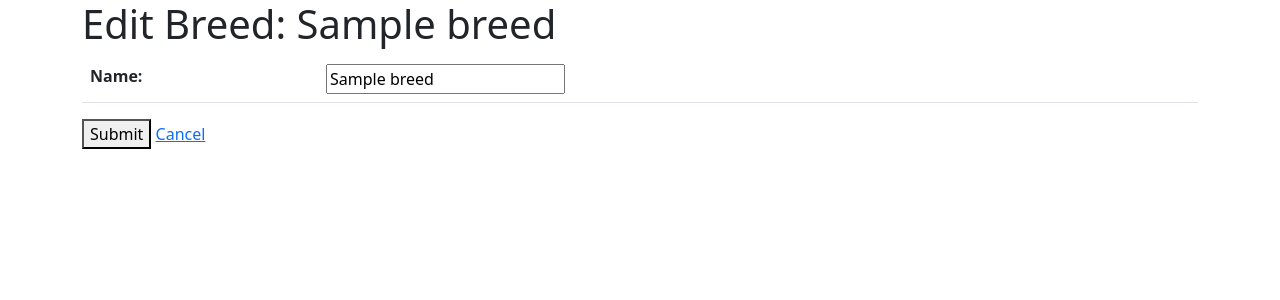
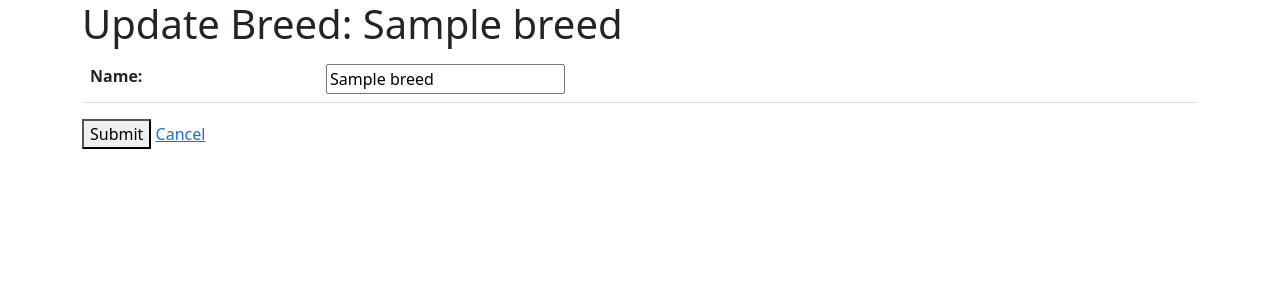
Before and after one commit to Junaid7200/DjangoForEverybody, a Django app: page /cats/breed/1/update in a window 1280 px wide. Shown: the top 300 px of the page. Run offline with Django 4.2, Linux system fonts and the light colour scheme; a user stored in the database is signed in; tables that the repository leaves empty hold one stand-in row (values such as "Sample post"); some libraries are stand-ins or nearby versions.

Commit message:
fix: small tweaks to satisfy autograder

```diff
--- a/mysite/cats/templates/cats/breed_form.html
+++ b/mysite/cats/templates/cats/breed_form.html
@@ -1,9 +1,9 @@
 {% extends "base_bootstrap.html" %}
 
-{% block title %}{% if breed %}Edit Breed{% else %}Add Breed{% endif %}{% endblock %}
+{% block title %}{% if breed %}Update Breed{% else %}Add Breed{% endif %}{% endblock %}
 
 {% block content %}
-<h1>{% if breed %}Edit Breed: {{ breed.name }}{% else %}Add New Breed{% endif %}</h1>
+<h1>{% if breed %}Update Breed: {{ breed.name }}{% else %}Add New Breed{% endif %}</h1>
 
 <form method="post">
     {% csrf_token %}
--- a/mysite/cats/templates/cats/breed_list.html
+++ b/mysite/cats/templates/cats/breed_list.html
@@ -24,7 +24,7 @@
         <tr>
             <td>{{ breed.name }}</td>
             <td>
-                <a href="{% url 'breed_update' breed.id %}">Edit</a>
+                <a href="{% url 'breed_update' breed.id %}">Update</a>
                 <a href="{% url 'delete_breed' breed.id %}">Delete</a>
             </td>
         </tr>
--- a/mysite/cats/templates/cats/cat_list.html
+++ b/mysite/cats/templates/cats/cat_list.html
@@ -21,7 +21,7 @@
                 <td>{{ cat.foods }}</td>
                 <td>{{ cat.breed }}</td>
                 <td>
-                    <a href="{% url 'cat_update' cat.id %}">Edit</a> |
+                    <a href="{% url 'cat_update' cat.id %}">Update</a> |
                     <a href="{% url 'cat_delete' cat.id %}">Delete</a> |
                 </td>
             </tr>
```
